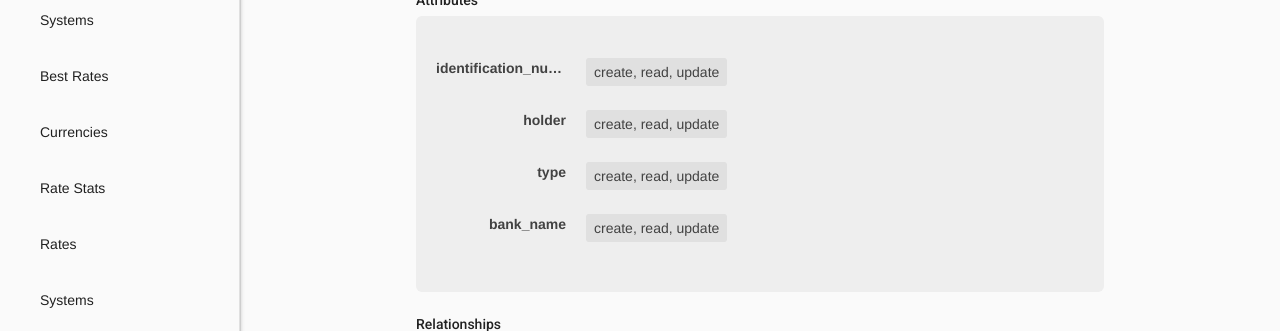
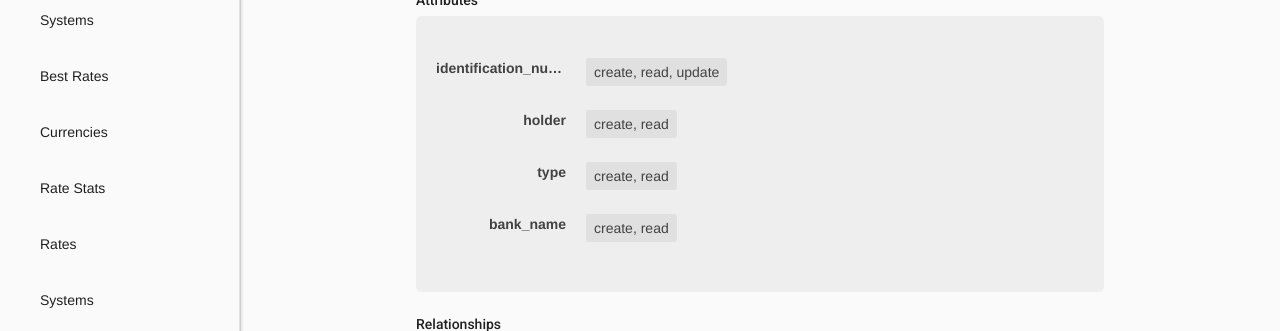
Before and after one commit to reyesoft/dev.saldo.com.ar, a Jekyll site: the page built from _docs/3.0.0/resources/_accounts/account-details.md, in a window 1280 px wide. Shown: the part 260-591 px from the top of the page. Built offline with Jekyll 4.4.1, drawn with Linux system fonts in a browser that asks for light colours; nearby versions of some CDN libraries.

Commit message:
from BB pipeline

```diff
--- a/_docs/3.0.0/resources/_accounts/account-details.md
+++ b/_docs/3.0.0/resources/_accounts/account-details.md
@@ -12,15 +12,16 @@ attributes:
     sortable: 'true'
   -
     name: holder
-    crud: 'create, read, update'
+    crud: 'create, read'
     sortable: 'true'
   -
     name: type
-    crud: 'create, read, update'
+    crud: 'create, read'
     sortable: 'true'
   -
     name: bank_name
-    crud: 'create, read, update'
+    crud: 'create, read'
+    sortable: 'true'
 relationships:
   -
     resource: account
```
